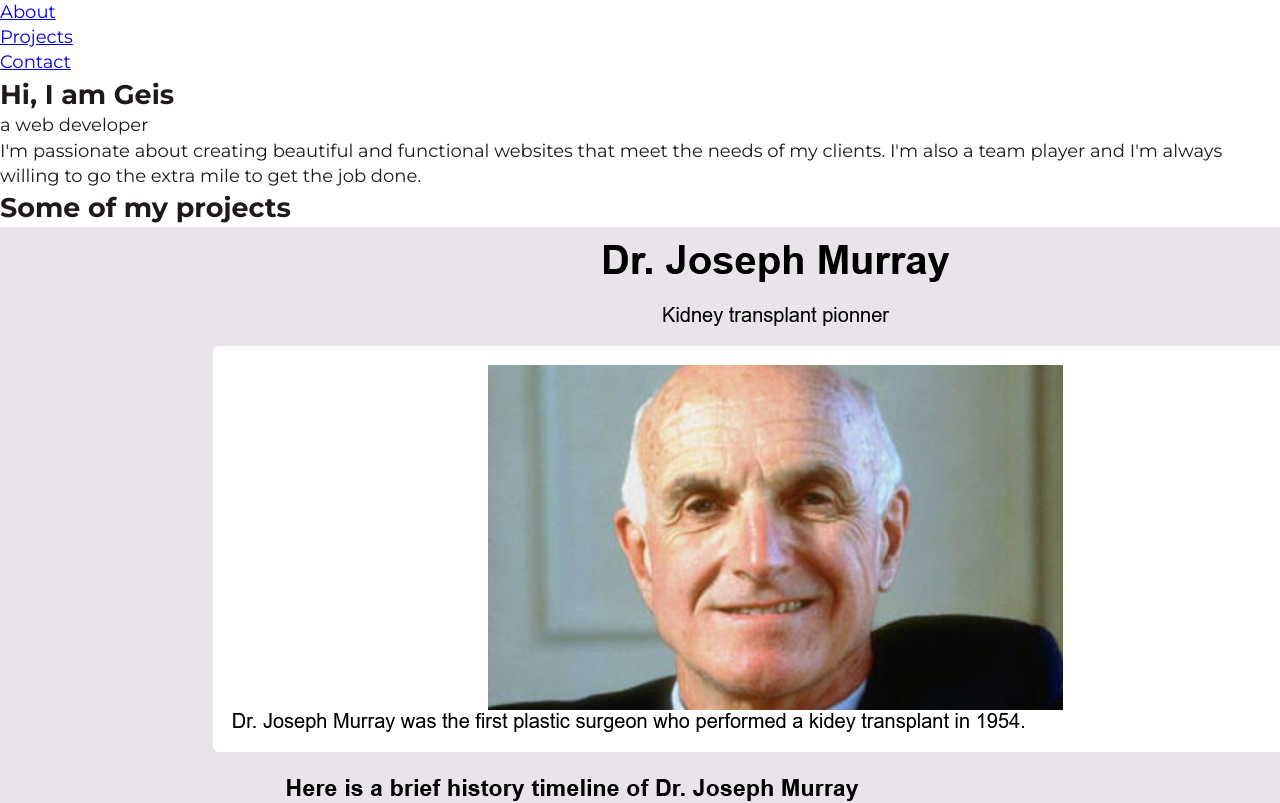
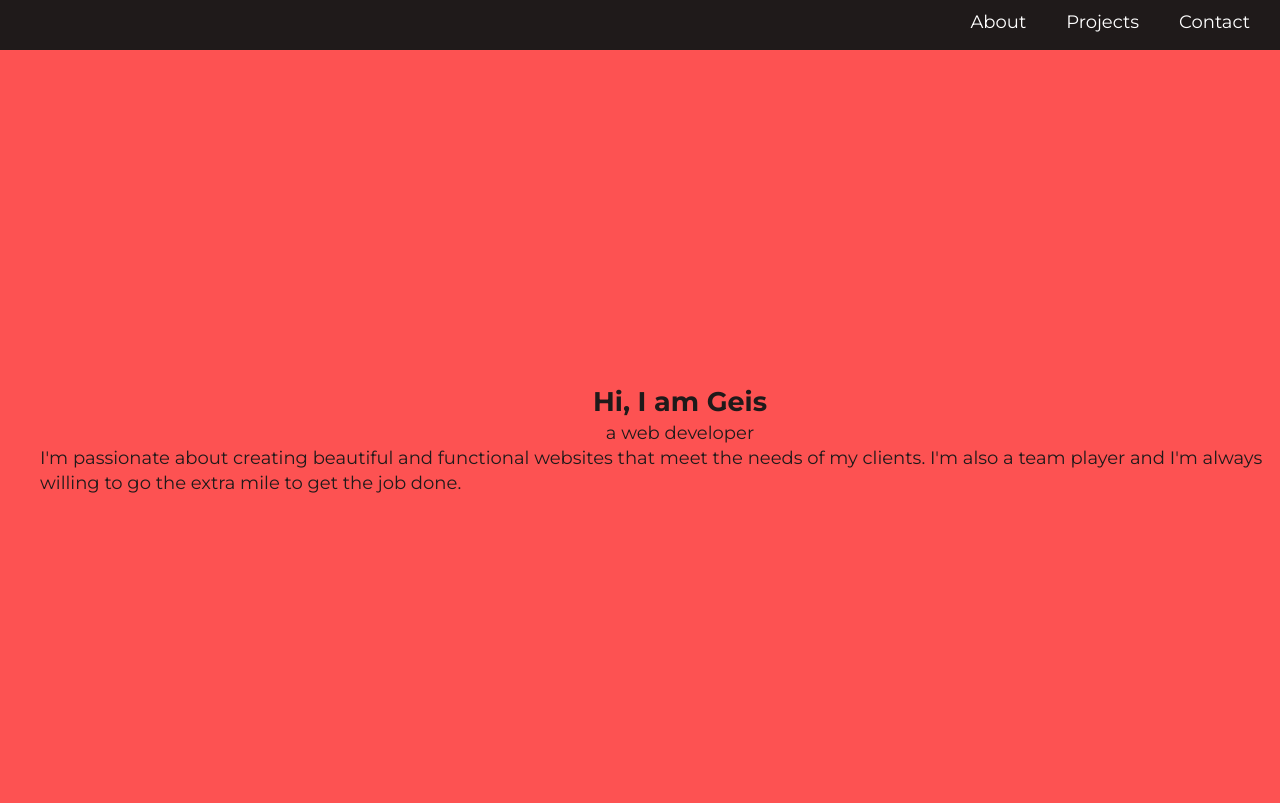
Before and after one commit to gerokal/FCC, a plain HTML site: page Personal-Portfolio/index.html in a window 1280 px wide. Shown: the top 803 px of the page. Drawn offline with Linux system fonts and the light colour scheme.

Commit message:
add CSS rules from GRC-SRFC

```diff
--- a/Personal-Portfolio/index.html
+++ b/Personal-Portfolio/index.html
@@ -45,7 +45,7 @@
           <a href="" class="project project-title">
             <img
               class="project-image"
-              src="/project-images/tribute-page.png"
+              src="./project-images/tribute-page.png"
               alt="project"
             />
             <p class="project-title">Tribute Page</p>
@@ -53,7 +53,7 @@
           <a href="" class="project project-title">
             <img
               class="project-image"
-              src="/project-images/technical-documentation.png"
+              src="./project-images/technical-documentation.png"
               alt="project"
             />
             <p class="project-title">Technical Documentation</p>
@@ -61,7 +61,7 @@
           <a href="" class="project project-title">
             <img
               class="project-image"
-              src="/project-images/landing-page.png"
+              src="./project-images/landing-page.png"
               alt="project"
             />
             <p class="project-title">Landing Page</p>
--- a/Personal-Portfolio/styles.css
+++ b/Personal-Portfolio/styles.css
@@ -24,3 +24,55 @@ body {
   line-height: 1.4;
   color: var(--main-black);
 }
+
+/* NAVIGATION */
+.nav {
+  background-color: var(--main-black);
+  position: fixed;
+  top: 0;
+  left: 0;
+  width: 100%;
+  min-height: 5rem;
+}
+
+.nav-list {
+  display: flex;
+  justify-content: flex-end;
+  padding: 1rem;
+}
+
+.nav-list li {
+  margin: 0 2rem;
+  list-style: none;
+}
+.nav-list a {
+  text-decoration: none;
+  color: var(--main-white);
+}
+/* END NAVIGATION */
+
+/* WELCOME SECTION */
+
+#welcome-section {
+  width: 100%;
+  height: 100vh;
+  background-color: var(--main-red);
+  padding: 4rem;
+  display: flex;
+  flex-direction: column;
+  align-items: center;
+  justify-content: center;
+}
+
+/* END WELCOME SECTION */
+
+/* PROJECT SECTION */
+
+.project-section {
+  width: 100%;
+  height: 100vh;
+}
+#project-grid {
+  display: grid;
+}
+/* END PROJECT SECTION */
```
